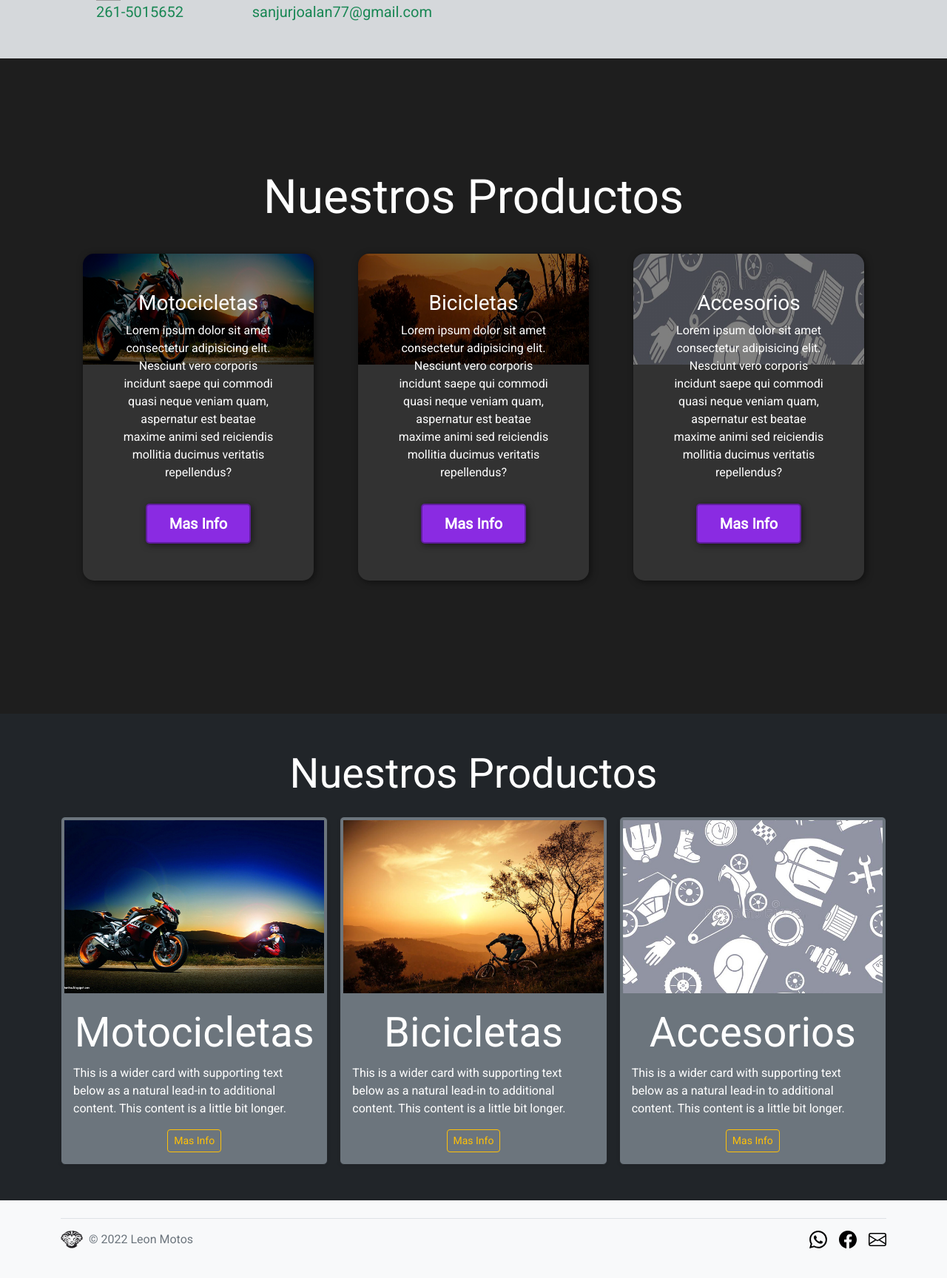
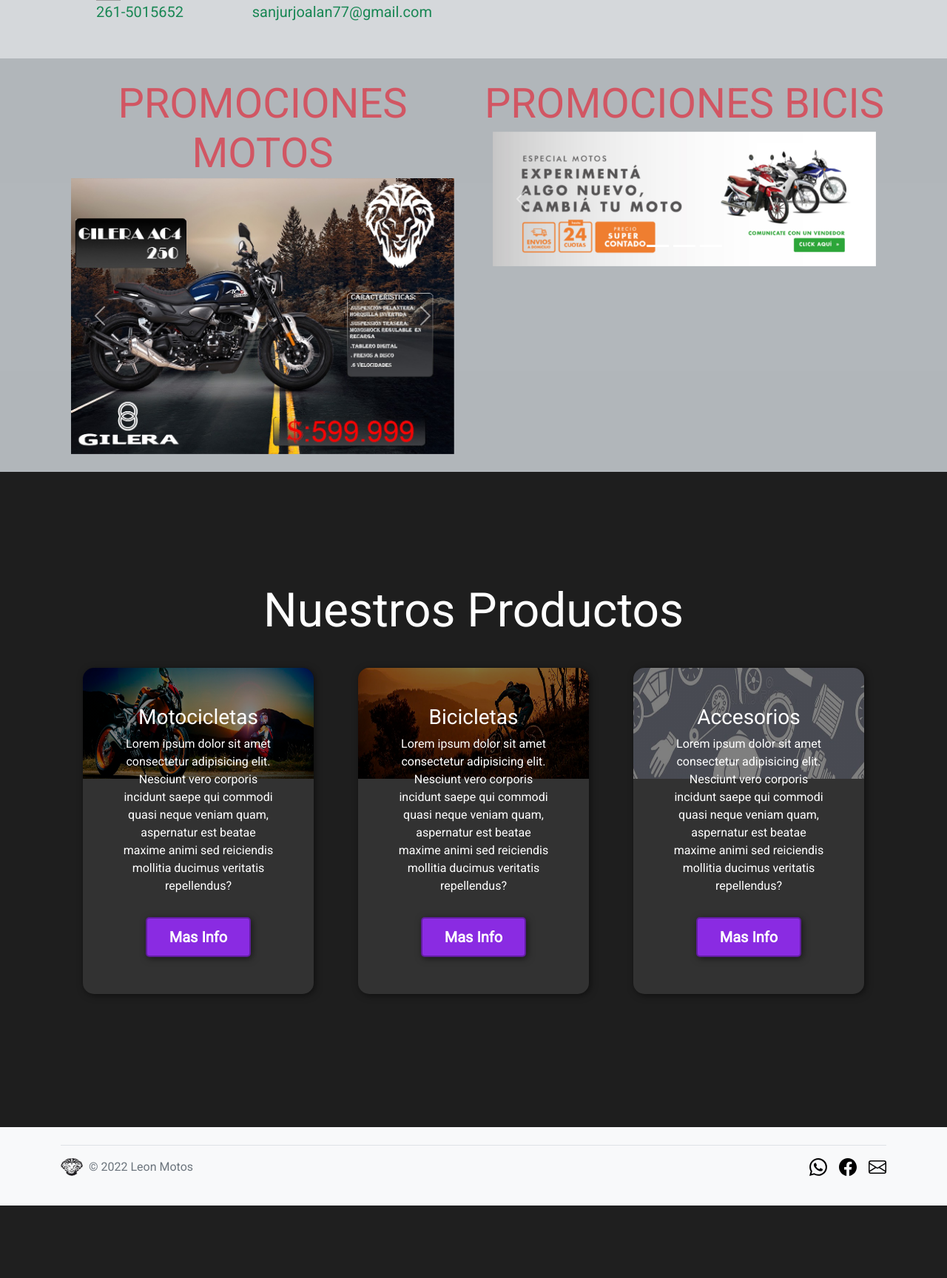
Before and after one commit to Alan934/leonMotos, a PHP site: page / in a window 1280 px wide. Shown: the part 1023-2751 px from the top of the page at 74% size. After the commit the page ends 2653 px from the top, so only its background shows below. Run offline with PHP 8.4, Linux system fonts and the light colour scheme; data comes from the database, SQL or seed files in the repository; both versions use the stored data as it was after the commit; some libraries are stand-ins or nearby versions; grey boxes are pictures that could not be loaded.

Commit message:
Actualizado

```diff
--- a/includes/admin/agregarProductos/agregarMoto.php
+++ b/includes/admin/agregarProductos/agregarMoto.php
@@ -100,7 +100,7 @@
                     <div class="col">
                         <div class="form-floating my-1">
                             <input type="number" class="form-control" name="activo" id="floatingInput" placeholder="Activo:">
-                            <label for="floatingInput">Activo:</label>
+                            <label for="floatingInput">Activo (0,1,2):</label>
                         </div>
                     </div>
                     <div class="col">
--- a/index.php
+++ b/index.php
@@ -54,24 +54,23 @@
         </div>
         </div>
     </header>
-
     <main>
         <div class="mt-1">
             <div id="carouselExampleIndicators" class="carousel slide" data-bs-ride="carousel">
             <div class="carousel-indicators">
                 <button type="button" data-bs-target="#carouselExampleIndicators" data-bs-slide-to="0" class="active" aria-current="true" aria-label="Slide 1"></button>
-                <button type="button" data-bs-target="#carouselExampleIndicators" data-bs-slide-to="1" aria-label="Slide 2"></button>
-                <button type="button" data-bs-target="#carouselExampleIndicators" data-bs-slide-to="2" aria-label="Slide 3"></button>
+                <button type="button" data-bs-target="#carouselExampleIndicators" data-bs-slide-to="1" class="active" aria-current="true" aria-label="Slide 2"></button>
+                <button type="button" data-bs-target="#carouselExampleIndicators" data-bs-slide-to="2" class="active" aria-current="true" aria-label="Slide 3"></button>
             </div>
             <div class="carousel-inner">
                 <div class="carousel-item active">
-                    <a class="carousel" href="includes/productos/bici.php"><img src="imagenes/Promocionales/banner_Bici.jpg" class="d-block w-100" alt="Banner Bicis"></a>
+                    <a class="carousel" href="includes/productos/moto.php"><img src="imagenes/promocionales/banner_Motos.jpg" class="d-block w-100" alt="Banner Bicis"></a>
                 </div>
-                <div class="carousel-item">
-                    <a class="carousel" href="includes/productos/moto.php"><img src="imagenes/Promocionales/banner_Motos.jpg" class="d-block w-100" alt="Banner Motos"></a>
+                <div class="carousel-item active">
+                    <a class="carousel" href="includes/productos/bici.php"><img src="imagenes/promocionales/banner_bici.jpg" class="d-block w-100" alt="Banner Bicis"></a>
                 </div>
-                <div class="carousel-item">
-                    <a class="carousel" href=""><img src="imagenes/Promocionales/banner_madre.jpg" class="d-block w-100" alt="Banner Dia Madre"></a>
+                <div class="carousel-item active">
+                    <a class="carousel" href="includes/productos/bici.php"><img src="imagenes/promocionales/banner_madre.jpg" class="d-block w-100" alt="Banner Bicis"></a>
                 </div>
             </div>
             <button class="carousel-control-prev" type="button" data-bs-target="#carouselExampleIndicators" data-bs-slide="prev">
@@ -115,6 +114,64 @@
             </div>
         </div>
 
+        <div class="bg-secondary bg-opacity-50 py-4">
+            <div class="container">
+                <div class="row">
+                    <div class="col-md-6 order-md-1">
+                        <p class="text-center m-auto pt-1 display-4 text-danger text-opacity-75">PROMOCIONES MOTOS</p>
+                        <div id="carouselExampleControls" class="carousel slide" data-bs-ride="carousel">
+                            <div class="carousel-inner">
+                                <?php
+                                $consultaMoto = $conex->query("SELECT * FROM moto where activo = 2");
+                                $i=0;
+                                while($imgPromocion = mysqli_fetch_assoc($consultaMoto)){
+                                $i++;
+                                ?>
+                                <div class="carousel-item <?php if($i == 1){echo "active";} ?>">
+                                    <a class="carousel" href="includes/productos/descripcionMoto.php?idMoto=<?php echo $imgPromocion['id'];?>"><img src="<?php echo $imgPromocion['url']; ?>" class="d-block w-100" alt="<?php echo $imgPromocion['marca']; echo $imgPromocion['modelo']; ?>"></a>
+                                </div>
+                                <?php }?>
+                            </div>
+                            <button class="carousel-control-prev" type="button" data-bs-target="#carouselExampleControls" data-bs-slide="prev">
+                                <span class="carousel-control-prev-icon" aria-hidden="true"></span>
+                                <span class="visually-hidden">Previous</span>
+                            </button>
+                            <button class="carousel-control-next" type="button" data-bs-target="#carouselExampleControls" data-bs-slide="next">
+                                <span class="carousel-control-next-icon" aria-hidden="true"></span>
+                                <span class="visually-hidden">Next</span>
+                            </button>
+                        </div>
+                    </div>
+                    <div class="col-md-6 order-md-1">
+                        <p class="text-center m-auto pt-1 display-4 text-danger text-opacity-75">PROMOCIONES BICIS</p>
+                        <div class="mt-1">
+                            <div id="carouselExampleIndicators" class="carousel slide" data-bs-ride="carousel">
+                                <div class="carousel-indicators">
+                                    <button type="button" data-bs-target="#carouselExampleIndicators" data-bs-slide-to="0" class="active" aria-current="true" aria-label="Slide 1"></button>
+                                    <button type="button" data-bs-target="#carouselExampleIndicators" data-bs-slide-to="1" class="active" aria-current="true" aria-label="Slide 2"></button>
+                                    <button type="button" data-bs-target="#carouselExampleIndicators" data-bs-slide-to="2" class="active" aria-current="true" aria-label="Slide 3"></button>
+                                </div>
+                                <div class="carousel-inner">
+                                    <div class="carousel-item active">
+                                        <a class="carousel" href="includes/productos/moto.php"><img src="imagenes/promocionales/banner_Motos.jpg" class="d-block w-100" alt="Banner Bicis"></a>
+                                    </div>
+                                </div>
+                                <button class="carousel-control-prev" type="button" data-bs-target="#carouselExampleIndicators" data-bs-slide="prev">
+                                    <span class="carousel-control-prev-icon" aria-hidden="true"></span>
+                                    <span class="visually-hidden">Anterior</span>
+                                </button>
+                                <button class="carousel-control-next" type="button" data-bs-target="#carouselExampleIndicators" data-bs-slide="next">
+                                    <span class="carousel-control-next-icon" aria-hidden="true"></span>
+                                    <span class="visually-hidden">Siguiente</span>
+                                </button>
+                            </div>
+                        </div>
+                    </div>
+                </div>
+
+            </div>
+        </div>
+
         <section id="nuestros-productos">
         <div class="container">
             <h2>Nuestros Productos</h2>
@@ -137,56 +194,6 @@
             </div>
         </div>
     </section>
-
-        <div class="album py-5 bg-dark">
-            <div class="container">
-                <p class="text-title text-center m-auto pb-4 display-4 text-white">Nuestros Productos</p>
-                <div class="row row-cols-1 row-cols-sm-2 row-cols-md-3 g-3">
-                    <div class="col">
-                    <div class="card shadow-sm bg-secondary border-dark rounded">
-                        <img src="imagenes/muestra/moto.jpg" class="p-1" alt="moto">
-                        <div class="card-body">
-                        <p class="card-title text-center display-4 text-white">Motocicletas</p>
-                        <p class="card-text text-white">This is a wider card with supporting text below as a natural lead-in to additional content. This content is a little bit longer.</p>
-                        <div class="d-flex justify-content-between align-items-center">
-                            <div class="btn-group m-auto">
-                                <a href="includes/productos/moto.php" type="button" class="btn btn-sm btn-outline-warning">Mas Info</a>
-                            </div>
-                        </div>
-                        </div>
-                    </div>
-                    </div>
-                    <div class="col">
-                    <div class="card shadow-sm bg-secondary border-dark rounded">
-                        <img src="imagenes/muestra/bici.jpg" class="p-1" alt="moto">
-                        <div class="card-body">
-                        <p class="card-title text-center display-4 text-white">Bicicletas</p>
-                        <p class="card-text text-white">This is a wider card with supporting text below as a natural lead-in to additional content. This content is a little bit longer.</p>
-                        <div class="d-flex justify-content-between align-items-center">
-                            <div class="btn-group m-auto">
-                                <a href="includes/productos/bici.php" type="button" class="btn btn-sm btn-outline-warning">Mas Info</a>
-                            </div>
-                        </div>
-                        </div>
-                    </div>
-                    </div>
-                    <div class="col">
-                    <div class="card shadow-sm bg-secondary border-dark rounded">
-                        <img src="imagenes/muestra/accesorio.jpg" class="p-1" alt="moto">
-                        <div class="card-body">
-                        <p class="card-title text-center display-4 text-white">Accesorios</p>
-                        <p class="card-text text-white">This is a wider card with supporting text below as a natural lead-in to additional content. This content is a little bit longer.</p>
-                        <div class="d-flex justify-content-between align-items-center">
-                            <div class="btn-group m-auto">
-                                <a href="includes/productos/accesorio.php" type="button" class="btn btn-sm btn-outline-warning">Mas Info</a>
-                            </div>
-                        </div>
-                        </div>
-                    </div>
-                    </div>
-                </div>
-            </div>
-        </div>
     </main>
 
     <div class="container">
--- a/style.css
+++ b/style.css
@@ -18,6 +18,10 @@ html{
 
 #titulo{
     font-family: 'Open Sans', sans-serif !important;
+}
+
+.tituloPromociones{
+    color: #9be24a;
 }
 
 body{
```
Also changed, not shown: leonmotos.sql (+39 -3 lines), imagenes/Promocionales/productos/gileraac42.jpeg (added), imagenes/Promocionales/productos/mondialtd250.jpeg (added), imagenes/Promocionales/productos/zanellaceccator150.jpeg (added), imagenes/productos/moto/gileraac42.jpeg (added), imagenes/productos/moto/mondialtd250.jpeg (added).
